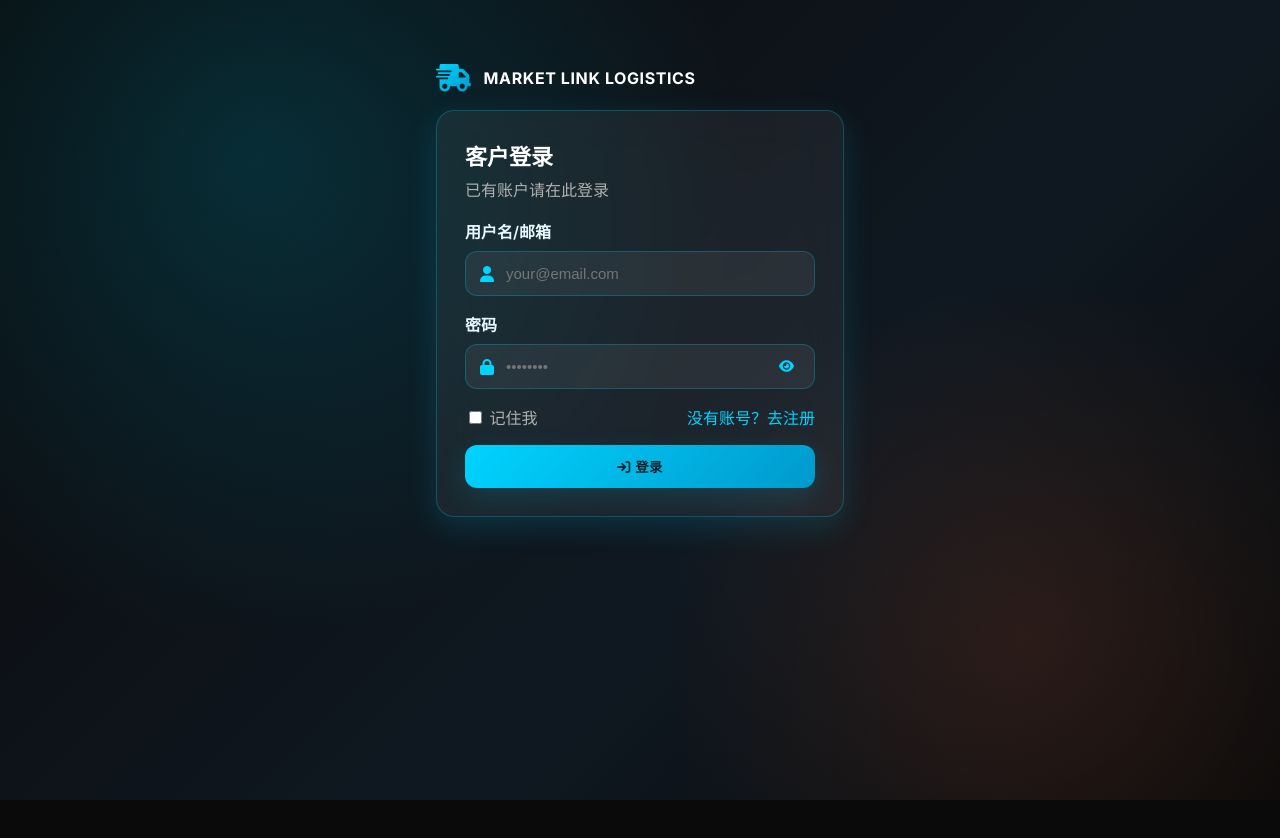
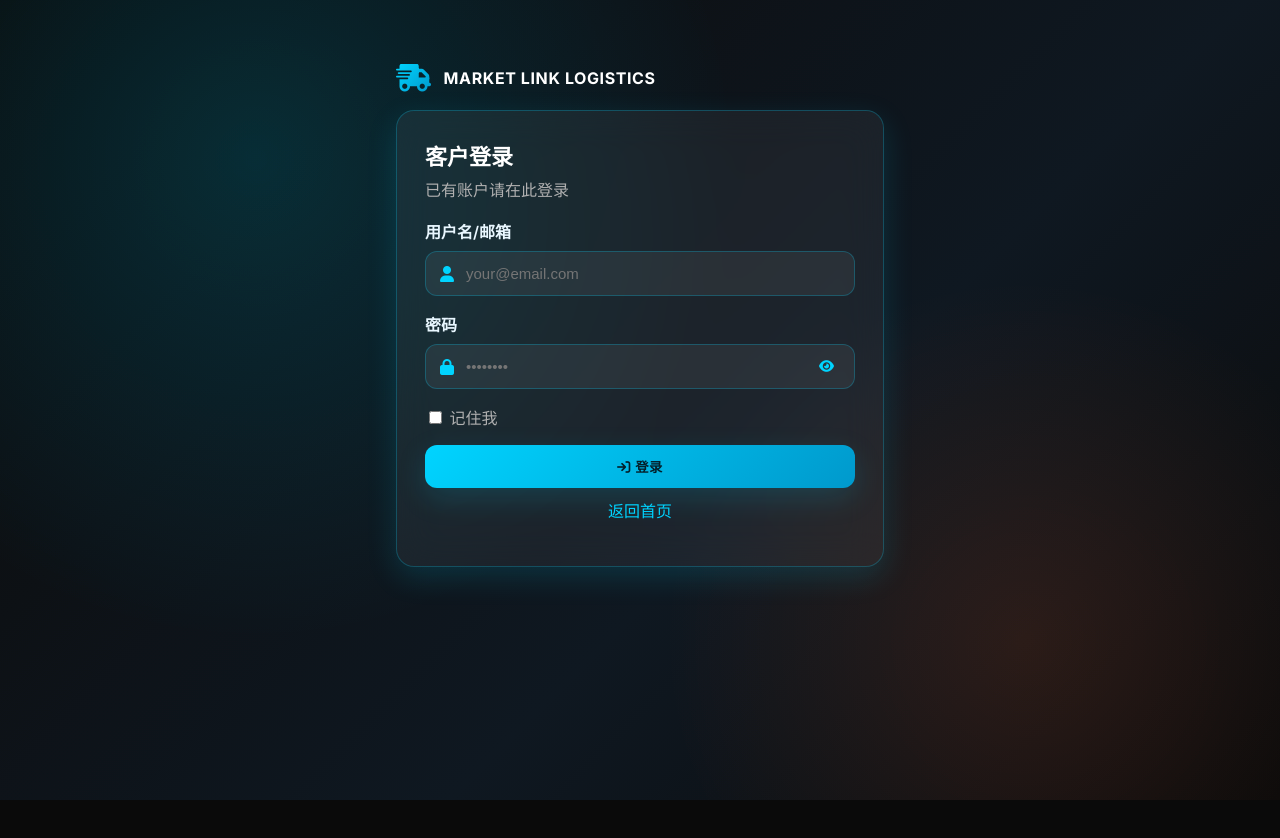
Before and after one commit to aungmyatthu259369349/market-link-logistics, a website: page client-login.html in a window 1280 px wide. Drawn offline with Linux system fonts and the light colour scheme.

Commit message:
fix(client-login): 去除注册链接；fix(auth-pages): 允许滚动解决注册页无法下滑

```diff
--- a/admin-login.css
+++ b/admin-login.css
@@ -5,9 +5,9 @@
   --text: #fff;
   --muted: #b0b0b0;
   --bg-dark: #0a0a0a;
-  --glass: rgba(255,255,255,0.06);
-  --border: rgba(0,212,255,0.25);
-  --shadow: 0 10px 30px rgba(0,212,255,0.15);
+  --glass: rgba(255, 255, 255, 0.06);
+  --border: rgba(0, 212, 255, 0.25);
+  --shadow: 0 10px 30px rgba(0, 212, 255, 0.15);
 }
 
 * { box-sizing: border-box; }
@@ -17,7 +17,8 @@ body {
   font-family: 'Inter', system-ui, -apple-system, Segoe UI, Roboto, sans-serif;
   color: var(--text);
   background: var(--bg-dark);
-  overflow: hidden;
+  /* 允许页面滚动，避免注册页内容较多时无法下滑 */
+  overflow-y: auto;
 }
 
 /* 渐变背景与粒子 */
@@ -33,7 +34,7 @@ body {
 
 .login-wrapper {
   position: relative; z-index:1;
-  max-width: 440px; margin: 8vh auto; padding: 0 16px;
+  max-width: 520px; margin: 8vh auto; padding: 0 16px;
 }
 
 .brand {
--- a/client-login.html
+++ b/client-login.html
@@ -44,7 +44,6 @@
 
         <div class="form-row">
           <label class="checkbox"><input type="checkbox" /> 记住我</label>
-          <a class="back-home" href="client-register.html">没有账号？去注册</a>
         </div>
 
         <button id="loginBtn" type="submit" class="btn-primary">
@@ -53,6 +52,7 @@
         </button>
 
         <p id="errorMsg" class="error" style="display:none;"><i class="fas fa-circle-exclamation"></i> 登录失败</p>
+        <p class="auth-link" style="text-align:center;margin-top:10px;"><a class="back-home" href="index.html#home">返回首页</a></p>
       </form>
     </div>
   </div>
```
